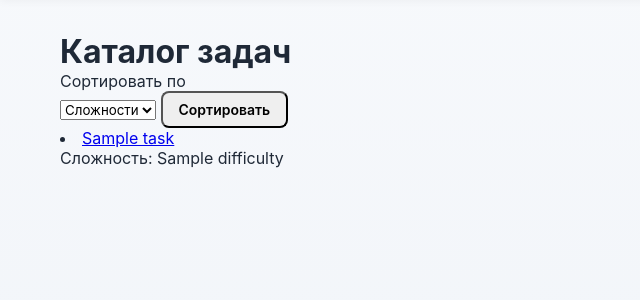
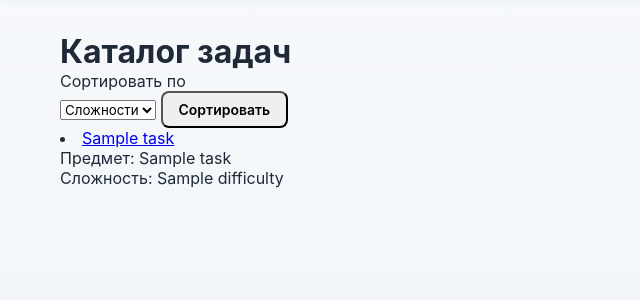
Before and after one commit to bezdarnij/Olympiad_preparing_platform, a Flask app: template templates/tasks.html in a window 1280 px wide. Shown: the part 64-364 px from the top of the page, without its empty margins (0-640 px from the left). Run offline with Flask 3, Linux system fonts and the light colour scheme; the template is opened without the code that fills it: most values are stand-ins (such as "Sample title", 1, 10 or a date in 2020).

Commit message:
добавил subject

```diff
--- a/data/tasks.py
+++ b/data/tasks.py
@@ -10,6 +10,7 @@ class Tasks(SqlAlchemyBase):
 
     id = sqlalchemy.Column(sqlalchemy.Integer,
                            primary_key=True, autoincrement=True)
+    subject = sqlalchemy.Column(sqlalchemy.Text, nullable=True)
     title = sqlalchemy.Column(sqlalchemy.Text, nullable=True)
     statement = sqlalchemy.Column(sqlalchemy.Text, nullable=True)
     input_format = sqlalchemy.Column(sqlalchemy.Text, nullable=True)
--- a/templates/tasks.html
+++ b/templates/tasks.html
@@ -18,6 +18,7 @@
             {{ task.title }}
           </a>
         </li>
+        <p>Предмет: {{ task.subject or 'Не указан' }}</p>
         <p>Сложность: {{ task.difficulty or 'Не указана' }}</p>
     </div>
     {% endfor %}
```
Also changed, not shown: db/task.db.
